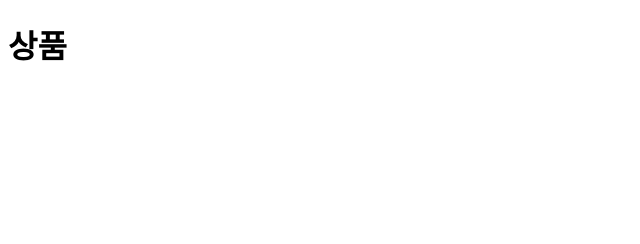
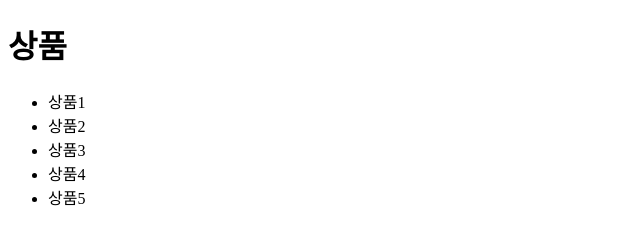
Before and after one commit to kei170/test12, a plain HTML site: page data.html in a window 1280 px wide. Shown: the whole page, without its empty margins (0-640 px from the left). Drawn offline with Linux system fonts and the light colour scheme.

Commit message:
상품추가

```diff
--- a/data.html
+++ b/data.html
@@ -8,5 +8,12 @@
 </head>
 <body>
   <h1>상품</h1>
+  <ul>
+    <li>상품1</li>
+    <li>상품2</li>
+    <li>상품3</li>
+    <li>상품4</li>
+    <li>상품5</li>
+  </ul>
 </body>
 </html>
```
